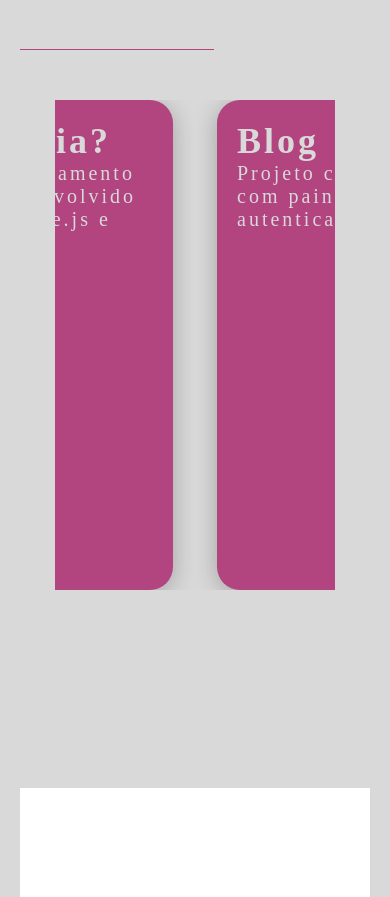
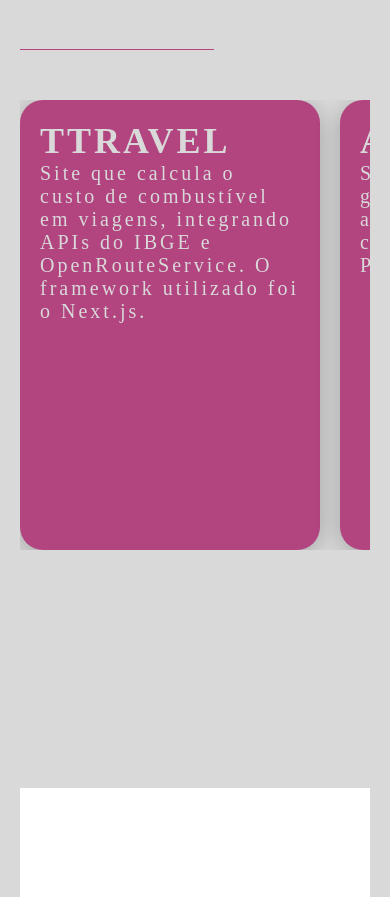
Before and after one commit to emanuuele/portfolio, a Next.js app: page / in a window 390 px wide. Shown: the part 4743-5640 px from the top of the page. Built offline with nearby package versions, Linux system fonts and the light colour scheme.

Commit message:
Refactor project list styles for improved layout and responsiveness

```diff
--- a/src/app/page.module.css
+++ b/src/app/page.module.css
@@ -51,14 +51,6 @@
     display: grid;
     grid-template-columns: 1fr 1fr;
     gap: 20px;
-  }
-
-  .projectList {
-    display: grid;
-    grid-template-columns: 1fr 1fr;
-    gap: 10px;
-    max-width: 80%;
-    margin-top: 50px;
   }
 }
 
@@ -182,15 +174,18 @@
 .projectList {
   display: flex;
   flex-direction: row;
-  justify-content: center;
+  justify-content: flex-start;
   align-items: center;
-  gap: 44px;
-  max-width: 80%;
+  gap: 20px;
+  width: 100%;
   margin-top: 50px;
   overflow-x: auto;
 }
 
 .projectItem {
+  flex: 0 0 auto;
+  box-sizing: border-box;
+  width: 300px;
   padding: 20px;
   height: 450px;
   border-radius: 23px;
@@ -198,5 +193,4 @@
   box-shadow: 0px 4px 23px 0px rgba(0, 0, 0, 0.25);
   color: #D9D9D9;
   font-size: 24px;
-  min-width: 300px;
 }
```
